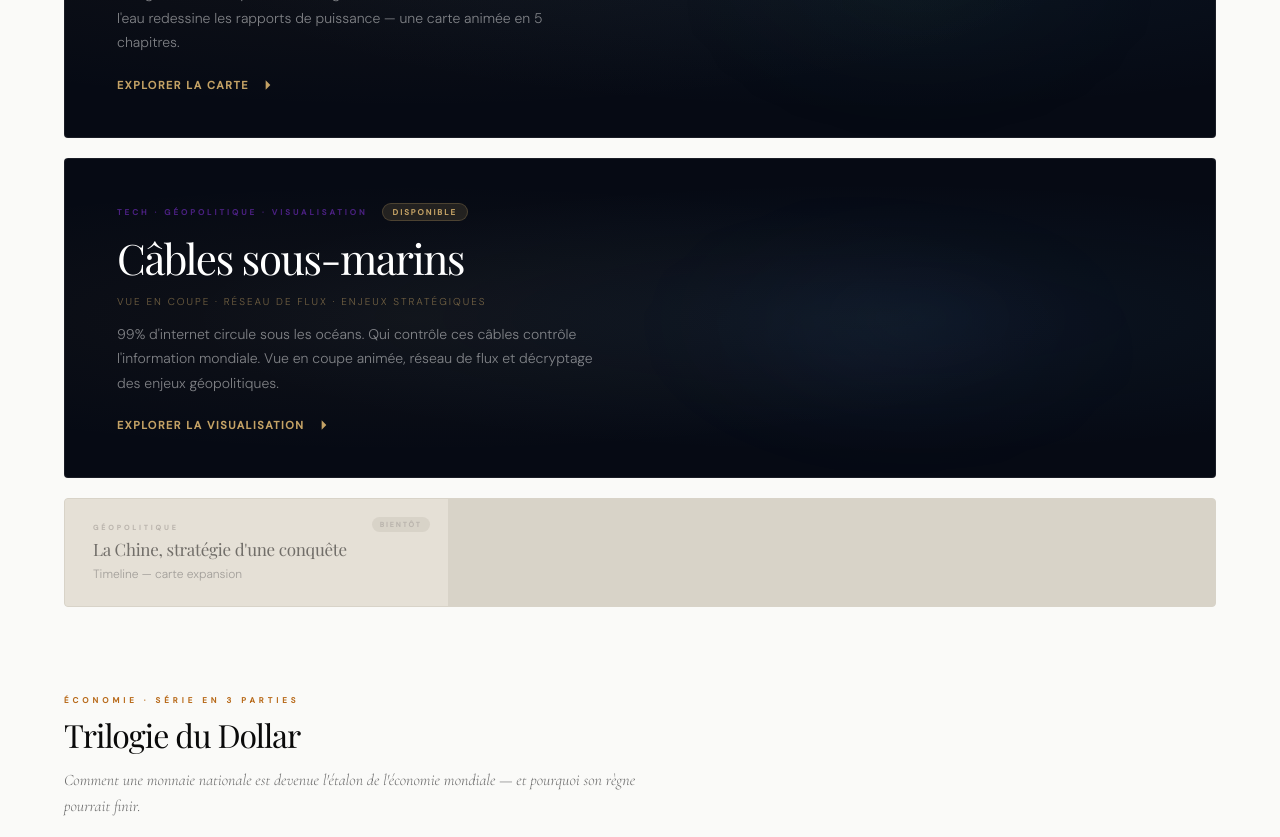
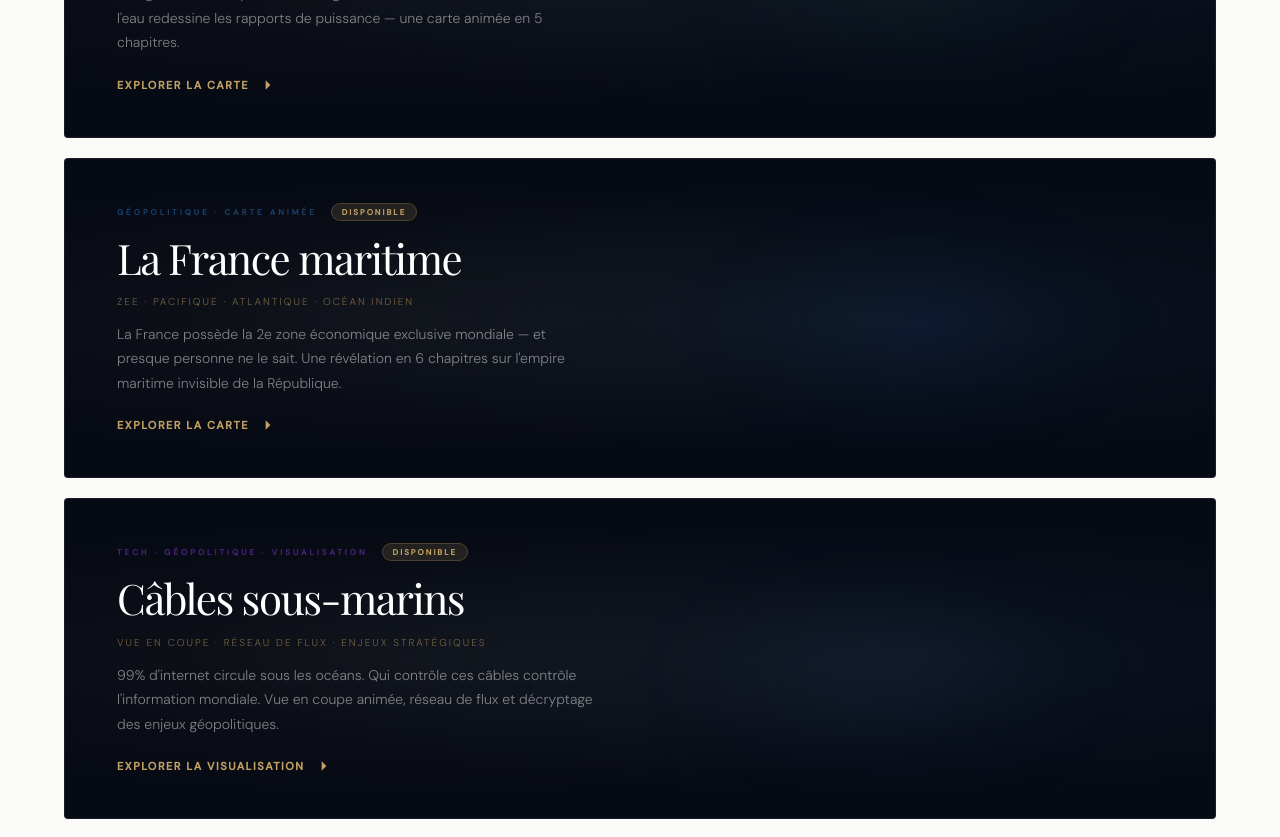
Before and after one commit to SteveMrld/Prisme, a Next.js app: page /visuels in a window 1280 px wide. Shown: the part 1620-2457 px from the top of the page. Built offline with nearby package versions, Linux system fonts and the light colour scheme; no server answers; a web font is replaced by a local one.

Commit message:
feat: ajoute carte france_maritime dans page visuels

```diff
--- a/app/visuels/page.tsx
+++ b/app/visuels/page.tsx
@@ -102,6 +102,29 @@ export default function VisuelsPage() {
               <p className={styles.featDesc}>
                 Des glaciers himalayens aux barrages africains. Comment la maîtrise de l&apos;eau
                 redessine les rapports de puissance — une carte animée en 5 chapitres.
+              </p>
+              <div className={styles.featCta}>
+                <span>Explorer la carte</span>
+                <svg width="16" height="16" viewBox="0 0 24 24" fill="currentColor"><path d="M13 5l7 7-7 7M5 12h14"/></svg>
+              </div>
+            </div>
+          </a>
+
+          {/* France maritime */}
+          <a href="/visuels/france_maritime.html" target="_blank" rel="noopener noreferrer" className={styles.featCard} style={{marginTop:'1px'}}>
+            <div className={styles.featBg}>
+              <div className={styles.featGlobe} style={{background:'radial-gradient(ellipse at 50% 55%, rgba(13,110,253,0.09) 0%, transparent 60%)'}}/>
+            </div>
+            <div className={styles.featBody}>
+              <div className={styles.featEyebrow}>
+                <span className={styles.featTag} style={{color:'var(--geo)'}}>Géopolitique · Carte animée</span>
+                <span className={styles.featBadge}>Disponible</span>
+              </div>
+              <h3 className={styles.featTitle}>La France maritime</h3>
+              <p className={styles.featSub}>ZEE · Pacifique · Atlantique · Océan Indien</p>
+              <p className={styles.featDesc}>
+                La France possède la 2e zone économique exclusive mondiale — et presque personne ne le sait.
+                Une révélation en 6 chapitres sur l&apos;empire maritime invisible de la République.
               </p>
               <div className={styles.featCta}>
                 <span>Explorer la carte</span>
```
